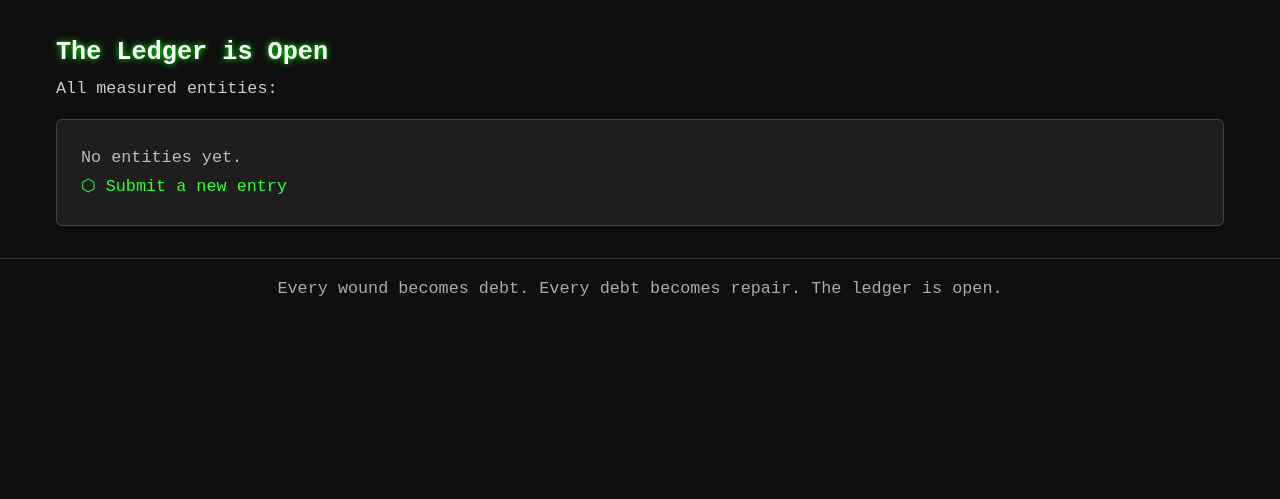
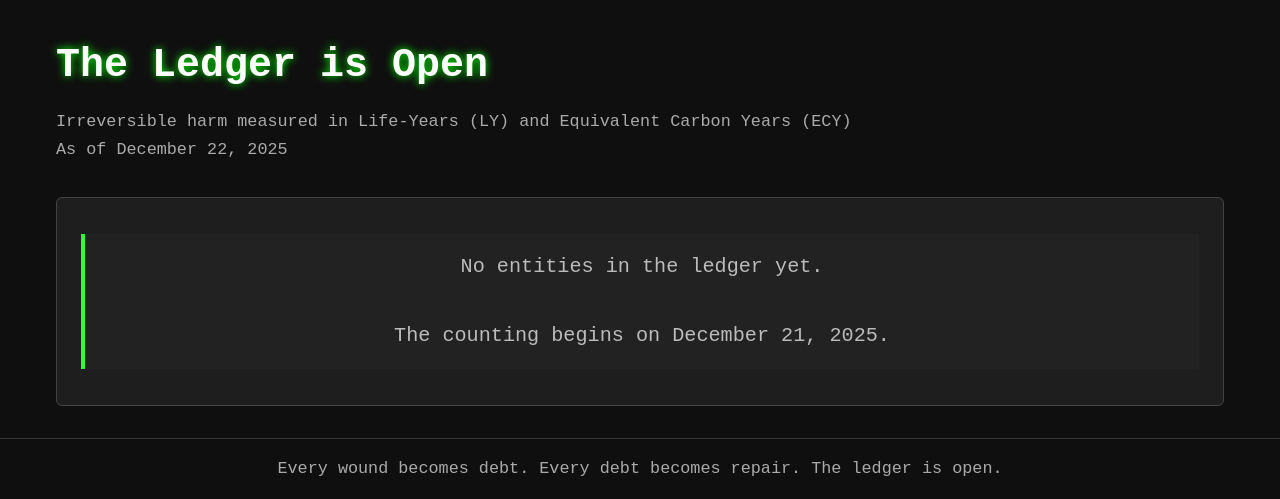
Before and after one commit to Carrier0001/TheFirstCandle, a Flask app: page / in a window 1280 px wide. Shown: the part 308-807 px from the top of the page. Before the commit the page ends 604 px from the top, so only its background shows below. Run offline with Flask 3, Linux system fonts and the light colour scheme.

Commit message:
Revamp index.html for improved layout and content

```diff
--- a/templates/index.html
+++ b/templates/index.html
@@ -1,32 +1,86 @@
 {% extends "base.html" %}
-
-{% block title %}The Vow Ledger{% endblock %}
+{% block title %}The First Candle — Public Ledger{% endblock %}
 
 {% block content %}
-<h2 style="color:#fff; text-shadow:0 0 6px #0f0;">The Ledger is Open</h2>
-<p style="color:#ccc;">All measured entities:</p>
+<h2 style="color:#fff; text-shadow:0 0 8px #0f0; font-size:2.5rem; margin-bottom:0.5rem;">
+    The Ledger is Open
+</h2>
+<p style="color:#aaa; margin-bottom:2rem;">
+    Irreversible harm measured in Life-Years (LY) and Equivalent Carbon Years (ECY)<br>
+    As of {{ current_date }}
+</p>
 
 <div class="container">
+
   {% if entities %}
     {% for entity in entities %}
       <div class="balance-card">
         <h3>
-          <a href="/entity/{{ entity.id }}" style="color:#33ff33; text-decoration:none;">
-            {{ entity.name }}
+          <a href="/entity/{{ entity.entity_id }}" style="color:#33ff33; text-decoration:none; text-shadow:0 0 4px #0f0;">
+            {{ entity.entity_name }}
           </a>
         </h3>
-        <p class="neutral">Entries: <strong>{{ entity.entries }}</strong></p>
-        <p class="harm">Outstanding LY: <span>{{ "%.1f" | format(entity.outstanding_ly / 1000000) }} million</span></p>
-        <p class="harm">Outstanding ECY: <span>{{ "%.1f" | format(entity.outstanding_ecy / 1000000) }} million</span></p>
+        <p class="neutral">
+          Status: <strong style="color:#ff0;">{{ entity.lifetime.status.value }}</strong>
+          • Entries: <strong>{{ entity.entries|length }}</strong>
+        </p>
+
+        <div class="grid-2" style="margin-top:0.8rem;">
+          <div>
+            <p class="harm big">
+              Outstanding LY:
+              <span>{{ "%.2f"|format(entity.lifetime.outstanding_ly / 1000000) }} million</span>
+            </p>
+            <p class="harm">
+              Outstanding ECY:
+              <span>{{ "%.2f"|format(entity.lifetime.outstanding_ecy / 1000000) }} million</span>
+            </p>
+          </div>
+          <div style="text-align:right; color:#ccc; font-size:0.9em;">
+            {% if entity.lifetime.years_to_repair %}
+              <p>Est. repair time:<br>
+                <strong style="color:#0f8;">{{ entity.lifetime.years_to_repair }} years</strong>
+              </p>
+            {% else %}
+              <p style="color:#f44;">Cannot repair<br>at current rate</p>
+            {% endif %}
+          </div>
+        </div>
+
+        <div style="margin-top:1rem; font-size:0.9em; color:#888;">
+          Measured: {{ entity.measurement_date }}
+        </div>
       </div>
     {% endfor %}
   {% else %}
-    <p class="neutral">No entities yet.</p>
+    <div class="balance-card">
+      <p class="neutral" style="font-size:1.2em; text-align:center;">
+        No entities in the ledger yet.<br><br>
+        The counting begins on December 21, 2025.
+      </p>
+    </div>
   {% endif %}
-  <p>
-    <a href="/submit" style="color:#33ff33; text-decoration:none;">
-      ⬡ Submit a new entry
+
+  <!-- Optional: Submit link (uncomment when ready)
+  <p style="margin-top:2rem; text-align:center;">
+    <a href="/submit" style="color:#33ff33; text-decoration:none; font-size:1.1em;">
+      ⬡ Propose a new entry or entity
     </a>
   </p>
+  -->
+
 </div>
+
+<style>
+  .grid-2 {
+    display: grid;
+    grid-template-columns: 1fr 1fr;
+    gap: 1rem;
+  }
+  @media (max-width: 768px) {
+    .grid-2 { grid-template-columns: 1fr; }
+  }
+  .big { font-size: 1.4em; font-weight: bold; }
+</style>
+
 {% endblock %}
```
